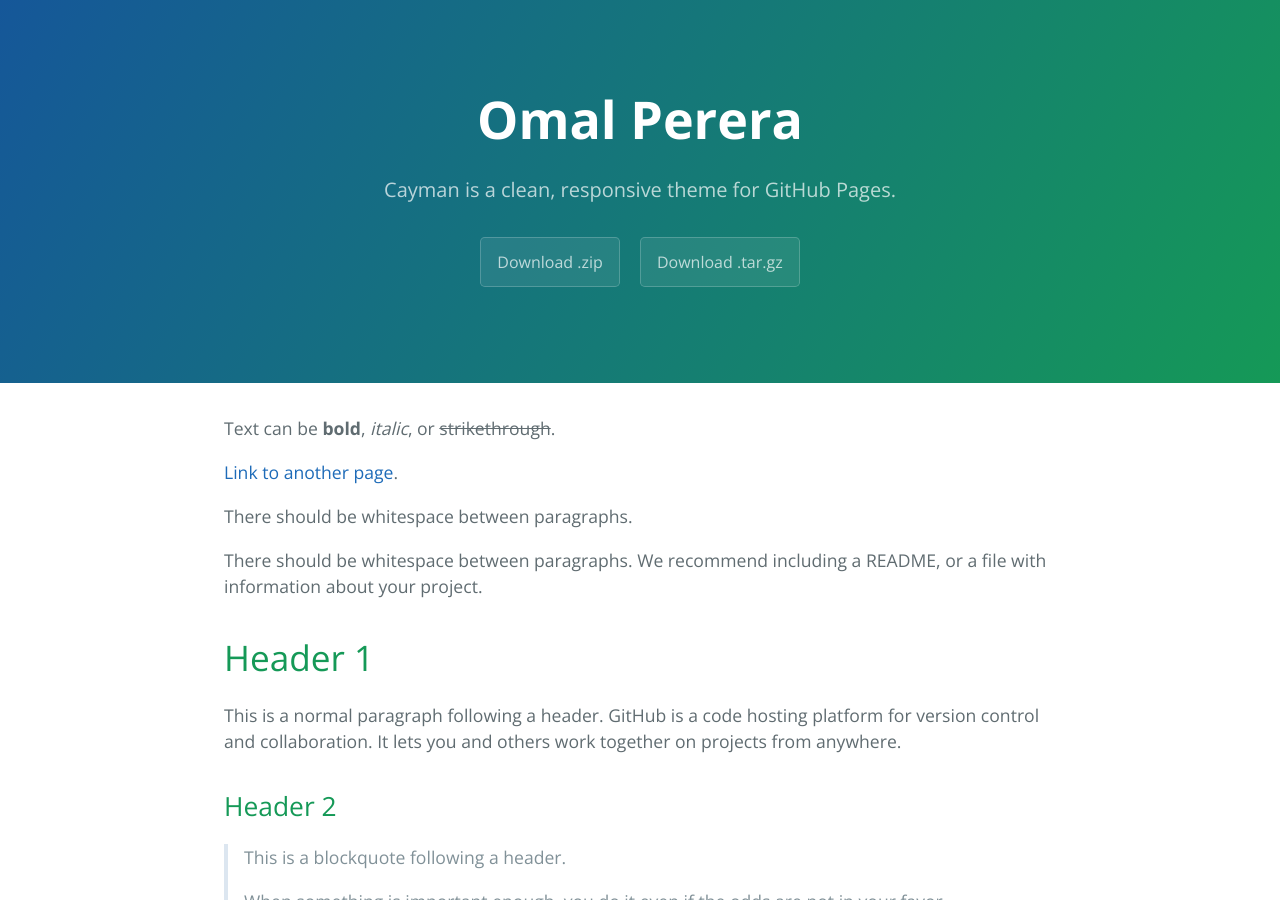
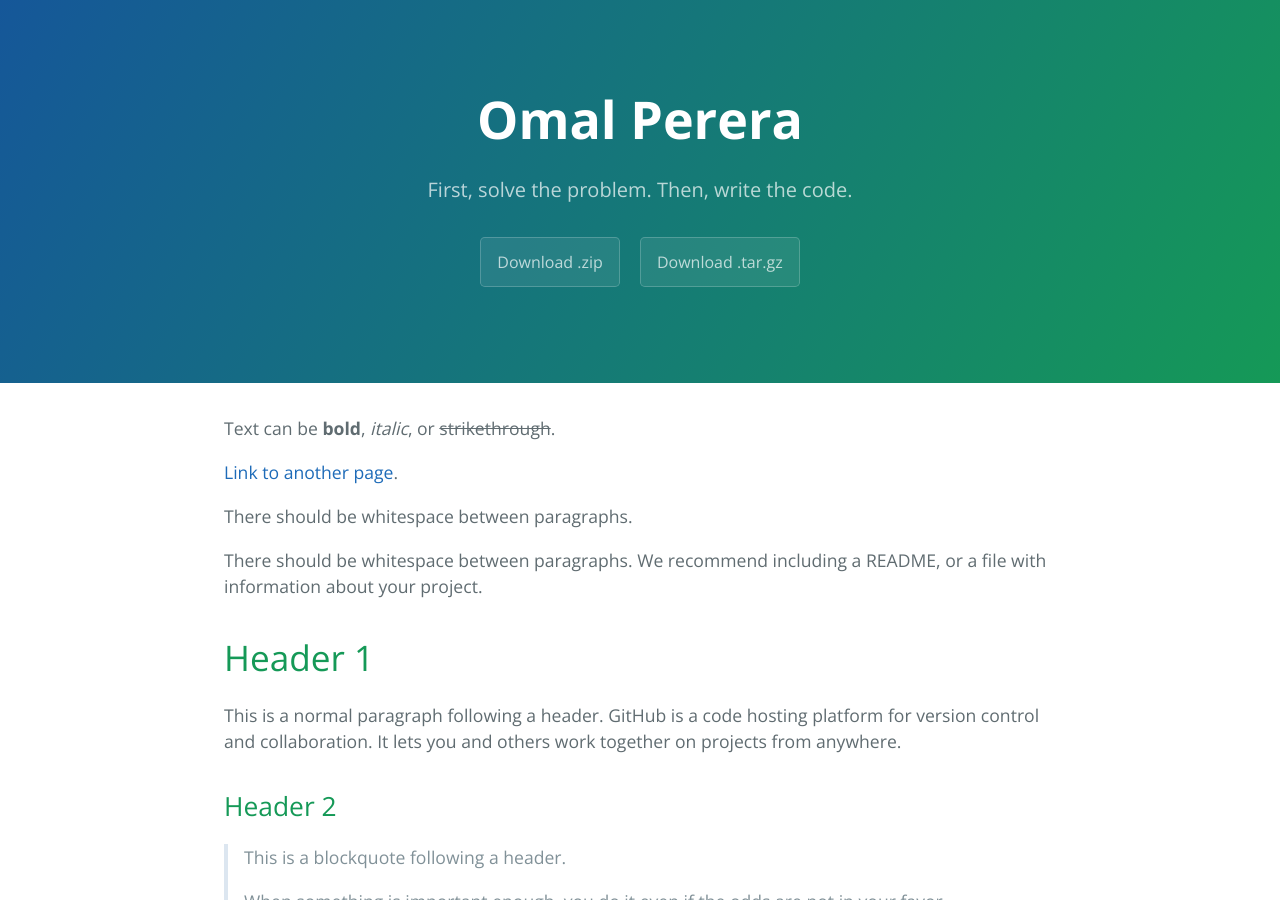
Before and after one commit to OmalPerera/omalperera.github.io, a Jekyll site: the page built from index.md, in a window 1280 px wide and 900 px high. Built offline with Jekyll 4.4.1, drawn with Linux system fonts in a browser that asks for light colours.

Commit message:
Personal Description added

```diff
--- a/_config.yml
+++ b/_config.yml
@@ -1,5 +1,5 @@
 title: Omal Perera
-description: Cayman is a clean, responsive theme for GitHub Pages.
+description: "First, solve the problem. Then, write the code."
 show_downloads: true
 google_analytics:
 theme: jekyll-theme-cayman
```
